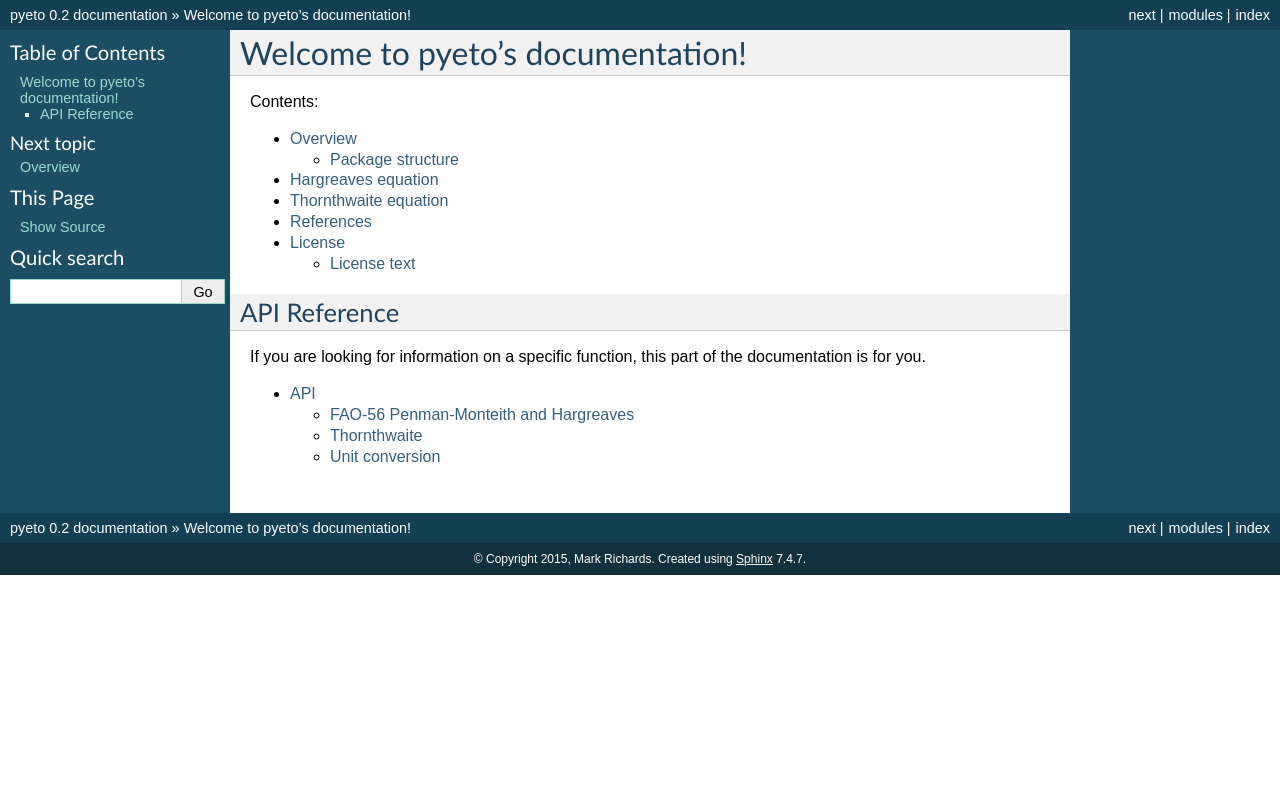
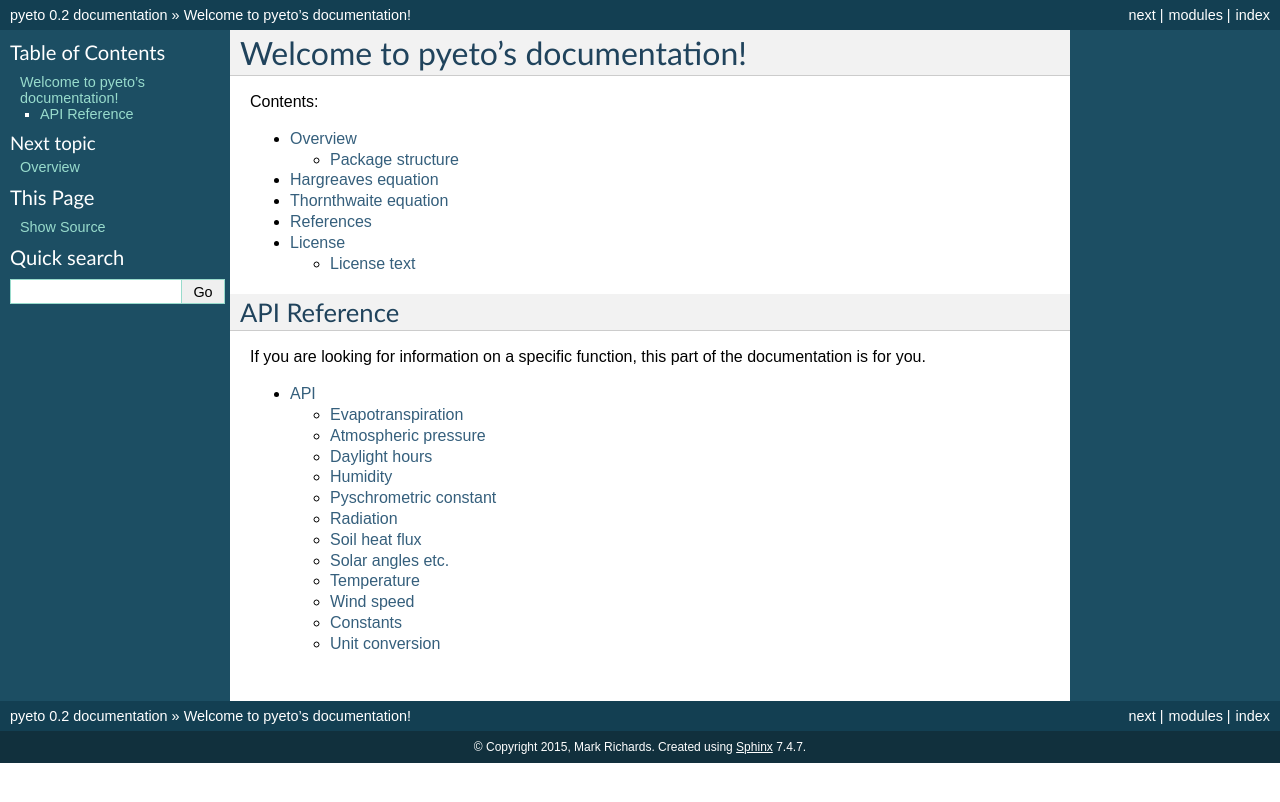
Before and after one commit to woodcrafty/PyETo, a Sphinx documentation site: the page built from docs/index.rst, in a window 1280 px wide. Shown: the top 802 px of the page. Built offline with Sphinx 7.4.7, drawn with Linux system fonts in a browser that asks for light colours; pages that are not in the unit, such as notebooks, are missing from menus.

Commit message:
Restructured so that functions are grouped in categories

```diff
--- a/docs/api.rst
+++ b/docs/api.rst
@@ -7,94 +7,98 @@ API
 This part of the documentation shows the full API reference of all public
 functions.
 
--------------------------------------
-FAO-56 Penman-Monteith and Hargreaves
--------------------------------------
-Functions and constants described in the FAO-56 paper (Allen et al, 1998).
+------------------
+Evapotranspiration
+------------------
+.. autofunction:: fao56_penman_monteith
+.. autofunction:: hargreaves
+.. autofunction:: thornthwaite
 
+--------------------
+Atmospheric pressure
+--------------------
 .. autofunction:: atm_pressure
 
+--------------
+Daylight hours
+--------------
+.. autofunction:: daylight_hours
+.. autofunction:: monthly_mean_daylight_hours
+
+--------
+Humidity
+--------
+Actual vapour pressure (ea)
+---------------------------
+.. autofunction:: avp_from_rhmax
+.. autofunction:: avp_from_rhmean
+.. autofunction:: avp_from_rhmin_rhmax
+.. autofunction:: avp_from_tdew
 .. autofunction:: avp_from_tmin
-
-.. autofunction:: avp_from_rhmin_rhmax
-
-.. autofunction:: avp_from_rhmax
-
-.. autofunction:: avp_from_rhmean
-
-.. autofunction:: avp_from_tdew
-
 .. autofunction:: avp_from_twet_tdry
 
+Saturated vapour pressure (es)
+------------------------------
+.. autofunction:: delta_svp
+.. autofunction:: mean_svp
+.. autofunction:: svp_from_t
+
+Relative humidity (RH)
+----------------------
+.. autofunction:: rh_from_avp_svp
+
+----------------------
+Pyschrometric constant
+----------------------
+.. autofunction:: psy_const
+.. autofunction:: psy_const_of_psychrometer
+
+---------
+Radiation
+---------
 .. autofunction:: cs_rad
+.. autofunction:: et_rad
+.. autofunction:: net_in_sol_rad
+.. autofunction:: net_out_lw_rad
+.. autofunction:: net_rad
+.. autofunction:: sol_rad_from_sun_hours
+.. autofunction:: sol_rad_from_t
+.. autofunction:: sol_rad_island
 
+--------------
+Soil heat flux
+--------------
+.. autofunction:: monthly_soil_heat_flux
+.. autofunction:: monthly_soil_heat_flux2
+
+-----------------
+Solar angles etc.
+-----------------
+.. autofunction:: inv_rel_dist_earth_sun
+.. autofunction:: sol_dec
+.. autofunction:: sunset_hour_angle
+
+-----------
+Temperature
+-----------
 .. autofunction:: daily_mean_t
 
-.. autofunction:: daylight_hours
-
-.. autofunction:: delta_svp
-
-.. autofunction:: energy2evap
-
-.. autofunction:: et_rad
-
-.. autofunction:: fao56_penman_monteith
-
-.. autofunction:: hargreaves
-
-.. autofunction:: inv_rel_dist_earth_sun
-
-.. autofunction:: mean_svp
-
-.. autofunction:: monthly_soil_heat_flux
-
-.. autofunction:: monthly_soil_heat_flux2
-
-.. autofunction:: net_in_sol_rad
-
-.. autofunction:: net_out_lw_rad
-
-.. autofunction:: net_rad
-
-.. autofunction:: psy_const
-
-.. autofunction:: psy_const_of_psychrometer
-
-.. autofunction:: rh_from_avp_svp
-
-.. autodata:: pyeto.fao.SOLAR_CONSTANT
-
-.. autofunction:: sol_dec
-
-.. autofunction:: sol_rad_from_sun_hours
-
-.. autofunction:: sol_rad_from_t
-
-.. autofunction:: sol_rad_island
-
-.. autodata:: pyeto.fao.STEFAN_BOLTZMANN_CONSTANT
-
-.. autofunction:: sunset_hour_angle
-
-.. autofunction:: svp_from_t
-
+----------
+Wind speed
+----------
 .. autofunction:: wind_speed_2m
 
-------------
-Thornthwaite
-------------
-Functions related to the Thornthwaite (1948) method.
-
-.. autofunction:: monthly_mean_daylight_hours
-
-.. autofunction:: thornthwaite
+---------
+Constants
+---------
+.. autodata:: pyeto.fao.SOLAR_CONSTANT
+.. autodata:: pyeto.fao.STEFAN_BOLTZMANN_CONSTANT
 
 ---------------
 Unit conversion
 ---------------
-Functions for converting common units.
-
 .. autofunction:: celsius2kelvin
 .. autofunction:: deg2rad
+.. autofunction:: energy2evap
 .. autofunction:: kelvin2celsius
 .. autofunction:: rad2deg
```
Also changed, not shown: docs/fao56_penman_montieth.rst (renamed from docs/FAO-56_Penman-Monteith.rst).
